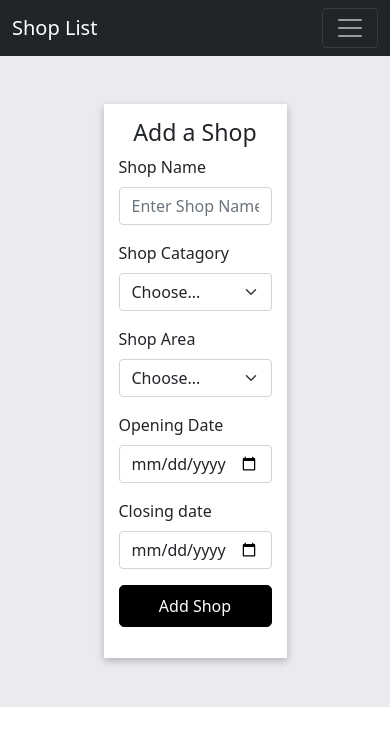
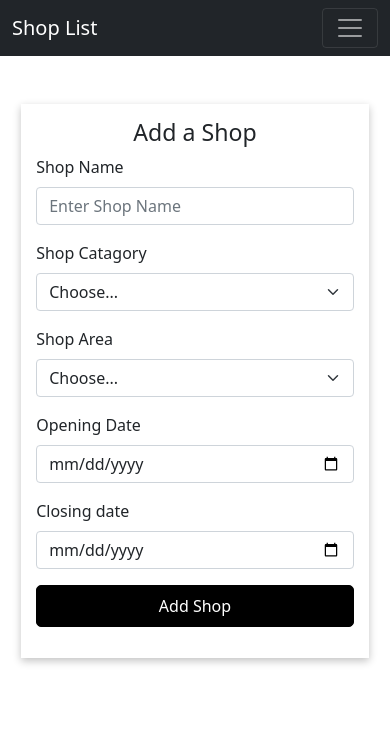
Before and after one commit to asif2508/Shop-List, a React (Create React App) app: page /addshop in a window 390 px wide. Shown: the top 746 px of the page. Built offline with nearby package versions, Linux system fonts and the light colour scheme.

Commit message:
responsive design done

```diff
--- a/src/App.css
+++ b/src/App.css
@@ -1,6 +1,5 @@
 .App {
   text-align: center;
-  background-color: #d0d4dc74;
 }
 
 .App-logo {
--- a/src/components/AddShop/AddShop.css
+++ b/src/components/AddShop/AddShop.css
@@ -1,3 +1,6 @@
+.add-shop{
+    width: 50%;
+}
 .add-shop-btn{
     background-color: black;
     color: white;
@@ -14,3 +17,9 @@
     color: white;
     border: 1px solid red;
 }
+@media screen and (max-width: 576px) {
+    .add-shop{
+        width: 95%;
+    }
+
+}
--- a/src/components/AddShop/AddShop.js
+++ b/src/components/AddShop/AddShop.js
@@ -14,15 +14,6 @@ const AddShop = () => {
     };
     var dates = {
         convert:function(d) {
-            // Converts the date in d to a date-object. The input can be:
-            //   a date object: returned without modification
-            //  an array      : Interpreted as [year,month,day]. NOTE: month is 0-11.
-            //   a number     : Interpreted as number of milliseconds
-            //                  since 1 Jan 1970 (a timestamp)
-            //   a string     : Any format supported by the javascript engine, like
-            //                  "YYYY/MM/DD", "MM/DD/YYYY", "Jan 31 2009" etc.
-            //  an object     : Interpreted as an object with year, month and date
-            //                  attributes.  **NOTE** month is 0-11.
             return (
                 d.constructor === Date ? d :
                 d.constructor === Array ? new Date(d[0],d[1],d[2]) :
@@ -33,13 +24,6 @@ const AddShop = () => {
             );
         },
         compare:function(a,b) {
-            // Compare two dates (could be of any type supported by the convert
-            // function above) and returns:
-            //  -1 : if a < b
-            //   0 : if a = b
-            //   1 : if a > b
-            // NaN : if a or b is an illegal date
-            // NOTE: The code inside isFinite does an assignment (=).
             return (
                 isFinite(a=this.convert(a).valueOf()) &&
                 isFinite(b=this.convert(b).valueOf()) ?
@@ -48,12 +32,6 @@ const AddShop = () => {
             );
         },
         inRange:function(d,start,end) {
-            // Checks if date in d is between dates in start and end.
-            // Returns a boolean or NaN:
-            //    true  : if d is between start and end (inclusive)
-            //    false : if d is before start or after end
-            //    NaN   : if one or more of the dates is illegal.
-            // NOTE: The code inside isFinite does an assignment (=).
            return (
                 isFinite(d=this.convert(d).valueOf()) &&
                 isFinite(start=this.convert(start).valueOf()) &&
@@ -108,7 +86,7 @@ const AddShop = () => {
     return (
         <div className='pb-4'>
             <Container>
-                <div className='w-50 mx-auto mt-5 text-start card-style add-shop'>
+                <div className='mx-auto mt-5 text-start card-style add-shop'>
                     <h3 className='text-center'>Add a Shop</h3>
                     <form onSubmit={handleAddShop}>
                         <Form.Group className="mb-3" controlId="formBasicEmail">
--- a/src/components/Shop/Shop.css
+++ b/src/components/Shop/Shop.css
@@ -7,3 +7,15 @@
     padding: 50px 0;
     background-size: cover;
 }
+.search-input-box{
+    width:60%;
+}
+@media screen and (max-width: 576px) {
+    .search-input-box{
+        width: 95%;
+    };
+    .search-input{
+        font-size: 14px;
+    }
+
+}
--- a/src/components/Shop/Shop.js
+++ b/src/components/Shop/Shop.js
@@ -33,7 +33,7 @@ const Shop = () => {
           <div className="header d-flex justify-content-center mt-5">
             <h1 className="">Find The Best Shops</h1>
           </div>
-          <div className="input-group mb-3 w-50 mx-auto mt-3 mb-3">
+          <div className="input-group mb-3 mx-auto mt-3 mb-3 search-input-box">
               <input onChange={handleSearch} className='search-input form-control' type="text" placeholder={`Search By Name, Area or dates `} value={searchText} id="search-input" />
           </div>
         </div>
--- a/src/components/SingleShop/SingleShop.css
+++ b/src/components/SingleShop/SingleShop.css
@@ -5,3 +5,9 @@
     background-color: white;
     box-shadow: rgba(0, 0, 0, 0.24) 0px 3px 8px;
 }
+@media screen and (max-width: 576px) {
+    .card-style{
+        width: 95%;
+    }
+
+}
```
